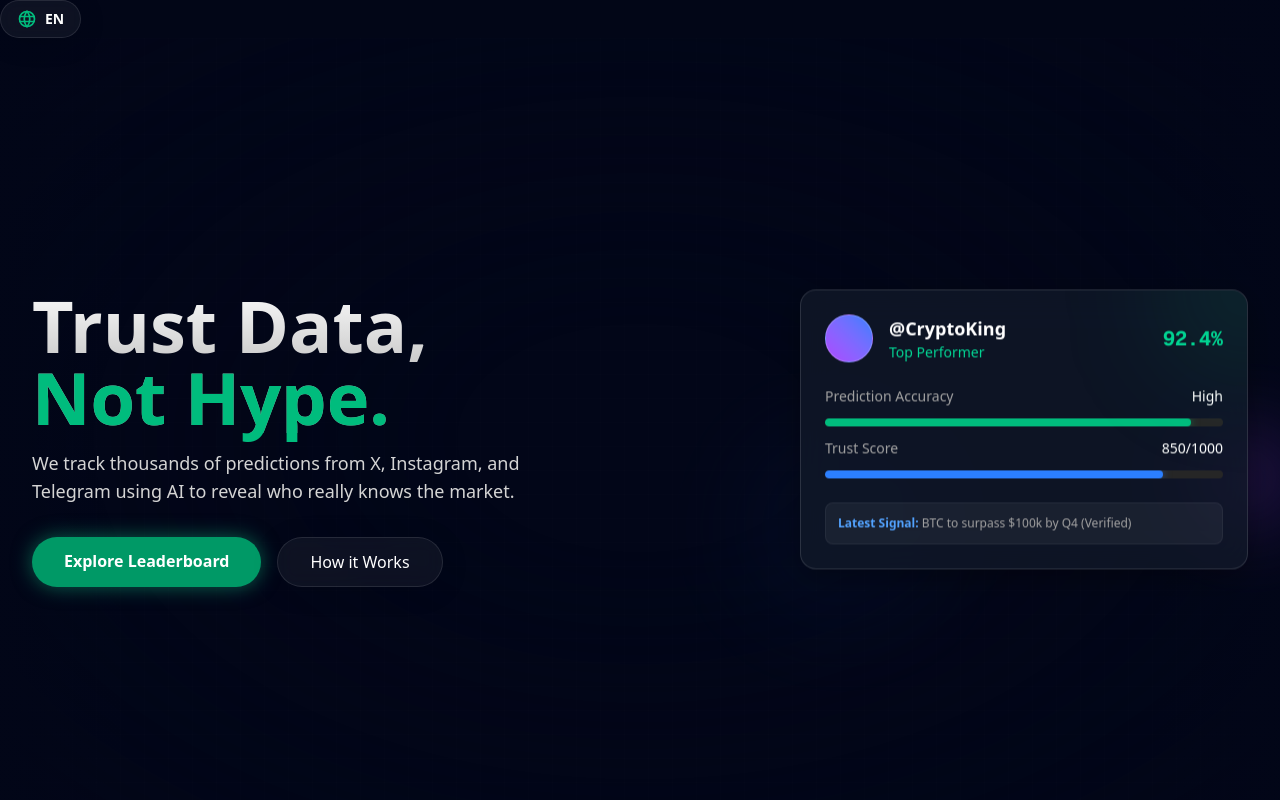
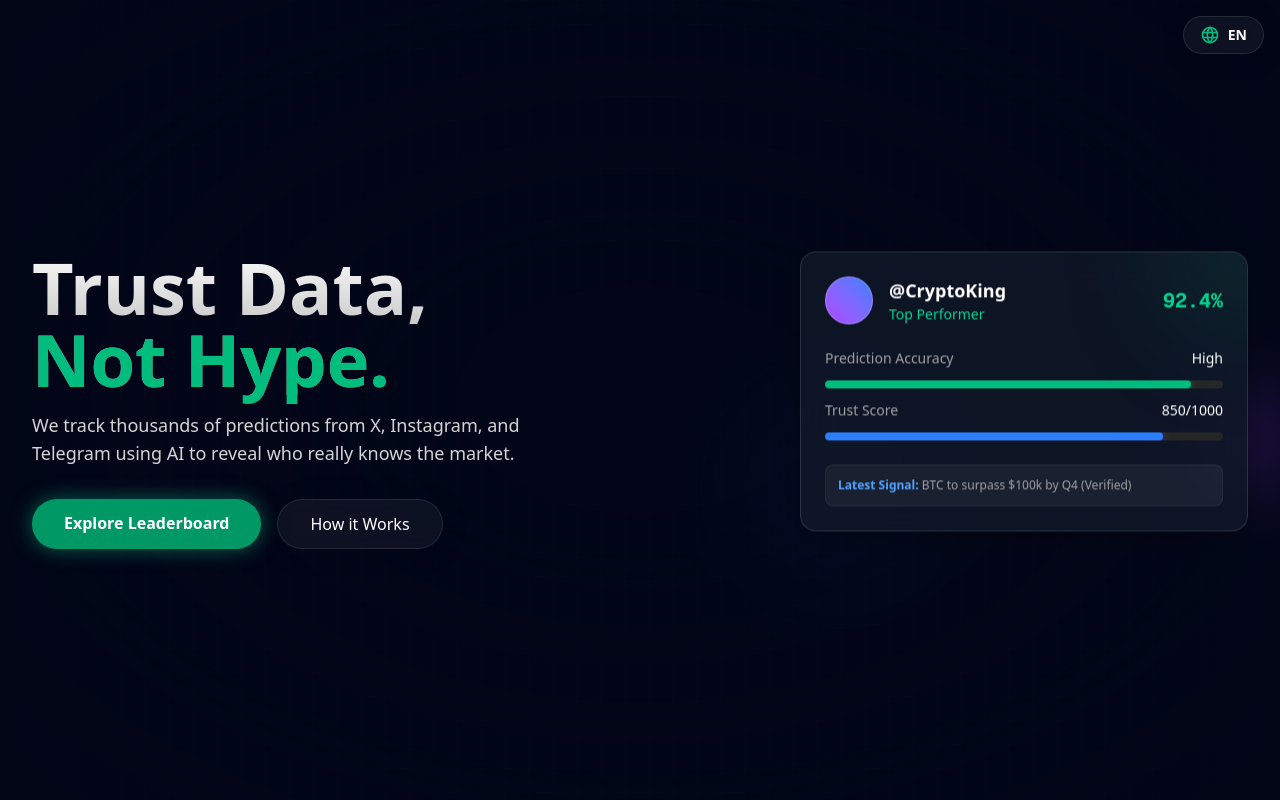
Before and after one commit to Finfluencer-tr/landing-page, a Next.js app: page / in a window 1280 px wide. Shown: the top 800 px of the page. Built offline with nearby package versions, Linux system fonts and the light colour scheme.

Commit message:
fix: resolve UI regressions for Language Switcher and Leaderboard layout

```diff
--- a/app/page.tsx
+++ b/app/page.tsx
@@ -10,7 +10,7 @@ import { LanguageSwitcher } from "@/components/LanguageSwitcher";
 export default function Home() {
   return (
     <main className="flex min-h-screen flex-col justify-between">
-      <LanguageSwitcher />
+      <LanguageSwitcher className="fixed top-4 right-4" />
       <Hero />
       <BentoGrid />
       <HowItWorks />
--- a/components/LeaderboardItem.tsx
+++ b/components/LeaderboardItem.tsx
@@ -64,7 +64,7 @@ export const LeaderboardItem = ({ influencer, index, onCommentClick }: Leaderboa
             </div>
 
             {/* Influencer Info */}
-            <div className="col-span-12 md:col-span-4 flex items-center gap-4">
+            <div className="flex-1 flex items-center gap-4 min-w-[200px]">
                 <div className="relative">
                     <img
                         src={influencer.avatar}
```
